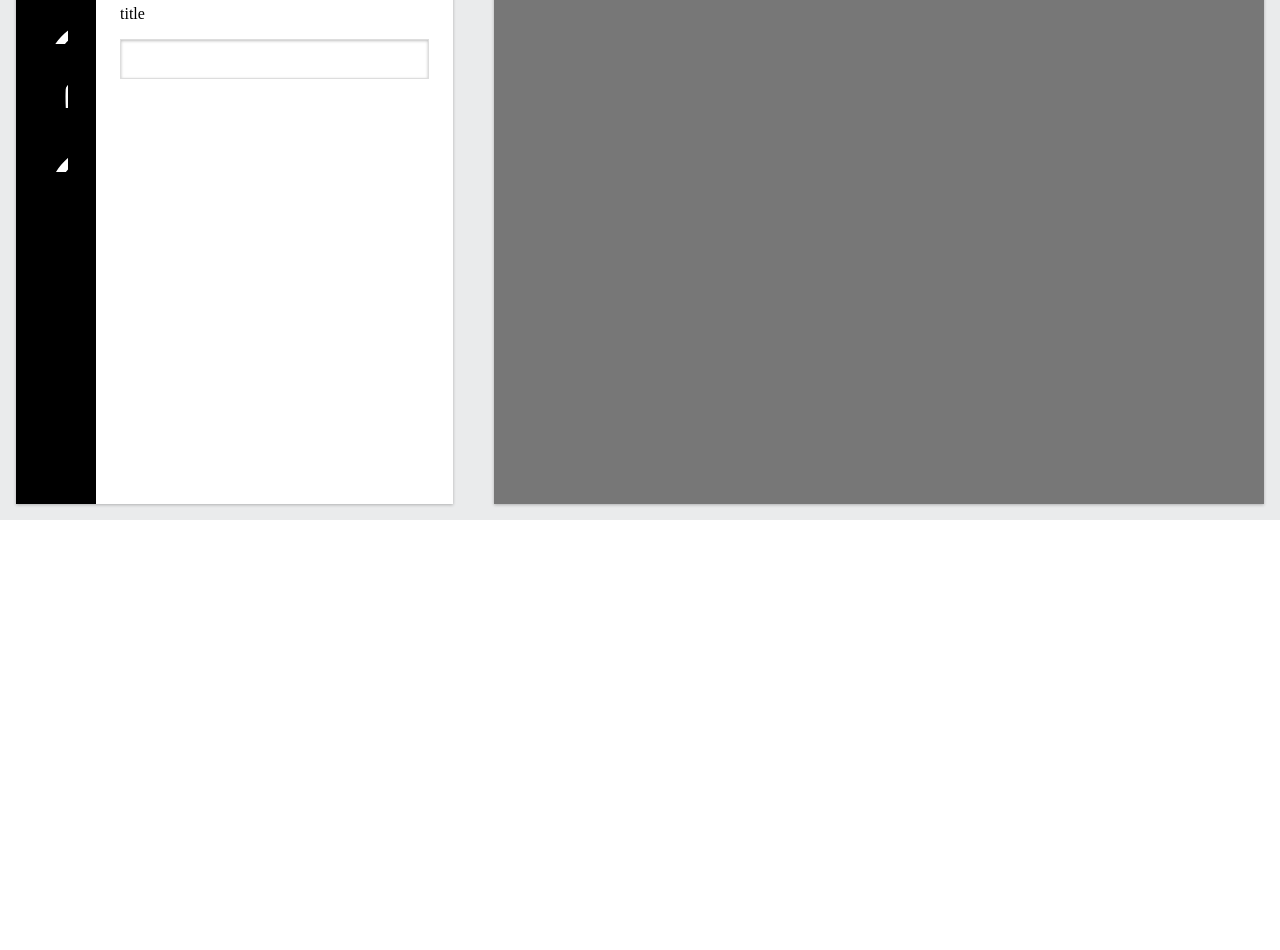
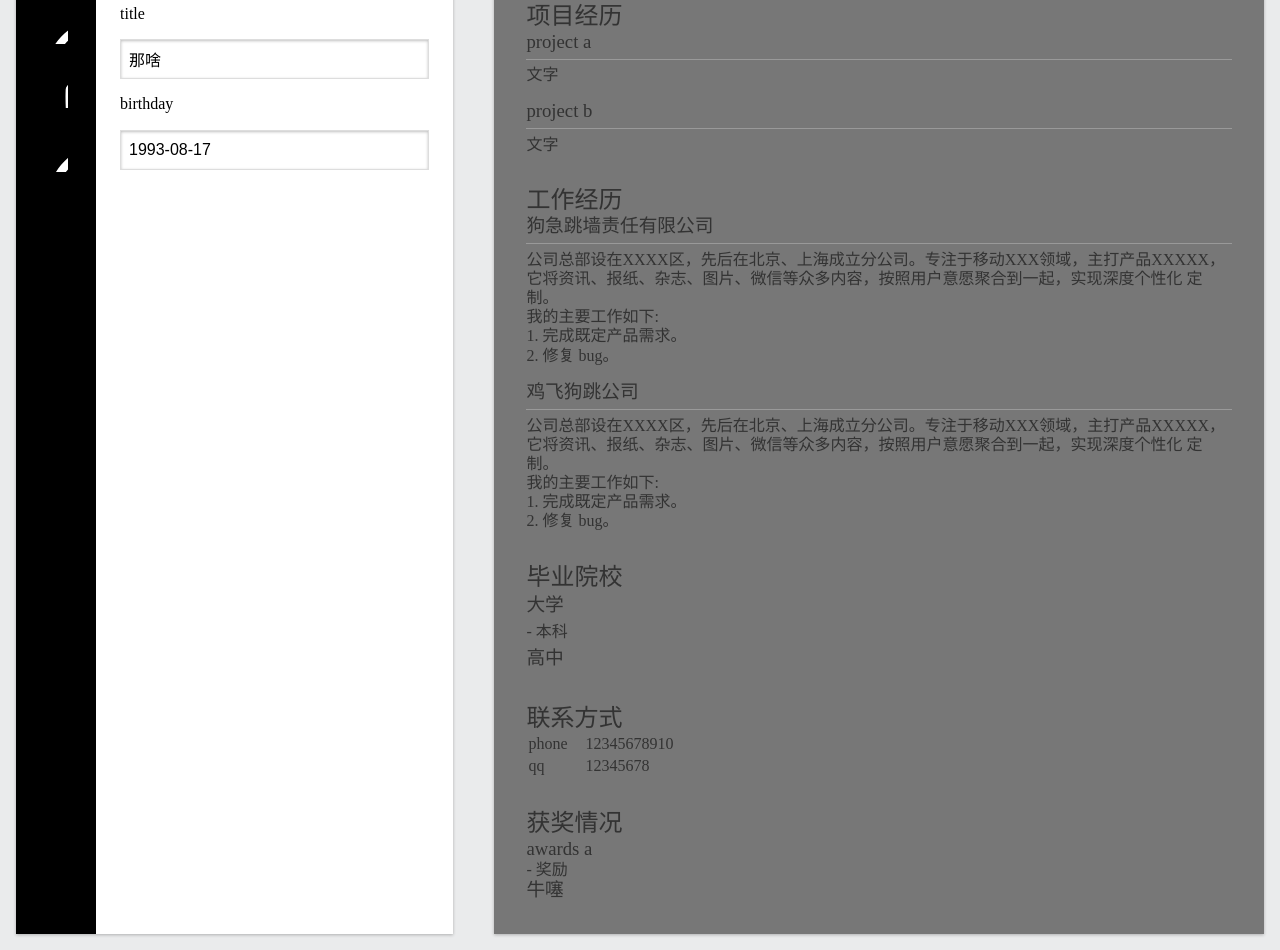
Before and after one commit to Hungereeeeee/resume, a Vue app: page / in a window 1280 px wide. Shown: the part 280-1230 px from the top of the page. Before the commit the page ends 800 px from the top, so only its background shows below. Built offline with nearby package versions, Linux system fonts and the light colour scheme.

Commit message:
添加功能

```diff
--- a/package.json
+++ b/package.json
@@ -12,9 +12,10 @@
     "lint": "eslint --ext .js,.vue src test/unit/specs"
   },
   "dependencies": {
+    "normalize.css": "^5.0.0",
     "vue": "^2.1.10",
     "vue-router": "^2.2.0",
-    "normalize.css": "^5.0.0"
+    "vuex": "^2.1.2"
   },
   "devDependencies": {
     "autoprefixer": "^6.7.2",
--- a/src/App.vue
+++ b/src/App.vue
@@ -21,13 +21,11 @@ import ResumeEditor from './components/ResumeEditor'
 import ResumePreview from './components/ResumePreview'
 import icons from './assets/icons'
 
+import store from './store/index'
+
 export default {
   name: 'app',
-  data: function(){
-    return {
-      text:'你好'
-    }
-  },
+  store,
   components: {Topbar,ResumeEditor,ResumePreview},
   created(){
     document.body.insertAdjacentHTML('afterbegin',icons)
@@ -37,7 +35,7 @@ export default {
 
 <style lang="stylus" rel="stylesheet/stylus">
   .page
-    height: 100vh
+    /*height: 100vh*/
     display: flex
     flex-direction: column
     background: #EAEBEC
@@ -54,7 +52,7 @@ export default {
       align-self: center
 
   #resumeEditor
-    width: 35%
+    min-width: 35%
     background: #444
 
   #resumePreview
--- a/src/components/ResumeEditor.vue
+++ b/src/components/ResumeEditor.vue
@@ -7,33 +7,22 @@
             <use :xlink:href="`#icon-${item.icon}`"></use>
           </svg>
         </li>
-        <!--<li v-for="(item,index) in resume" :class = "{active: item === selected}" @click = "selected = item">-->
-          <!--&lt;!&ndash;{{index}}&ndash;&gt;-->
-          <!--<svg class="icon">-->
-            <!--<use :xlink:href="`#icon-${item.icon}`"></use>-->
-          <!--</svg>-->
-        <!--</li>-->
       </ol>
     </nav>
       <ol class="panels">
-        <!--<li v-for="item in resume" v-show="item === selected">-->
         <li v-for="item in resume.config" v-show="item.field === selected">
             <div v-if="resume[item.field] instanceof Array">
               <div class="subitem" v-for="subitem in resume[item.field]">
                 <div class="resumeField" v-for="(value,key) in subitem">
                   <label>{{key}}</label>
-                  <input type="text" :value="value">
+                  <input type="text" :value="value" @input="subitem[key] = $event.target.value">
                 </div>
               </div>
             </div>
             <div v-else class="resumeField" v-for="(value,key) in resume[item.field]">
               <label>{{key}}</label>
-              <input type="text" v-model="resume[item.field][key]">
+              <input type="text" :value="value" @input="resume[item.field][key] = $event.target.value">
             </div>
-          <!--<div v-for="(value,key) in item">-->
-            <!--<label>{{key}}</label>-->
-            <!--<input type="text" :value="value">-->
-          <!--</div>-->
         </li>
       </ol>
 
@@ -43,61 +32,20 @@
 <script type="text/ecmascript-6">
   export default {
     name: 'ResumeEditor',
-    data(){
-      return {
-        selected: 'profile',
-        resume: {
-          config: [
-            { field: 'profile',icon: 'id' },
-            { field: 'work history', icon: 'work'},
-            { field: 'education',icon: 'book'},
-            { field: 'projects',icon: 'heart'},
-            { field: 'awards',icon: 'cup'},
-            { field: 'contacts',icon: 'phone'},
-          ],
-          profile:{
-            name:'',
-            city:'',
-            title:''
-          },
-          'work history': [
-            {company: 'AL', content: '我的第二份工作是'},
-            {company: 'TX', content: '我的第一份工作是'},
-          ],
-          education: [
-            { school: 'AL', content: '文字' },
-            { school: 'TX', content: '文字' },
-          ],
-          projects: [
-            { name: 'project a', content: '文字' },
-            { name: 'project b', content: '文字' },
-          ],
-          awards: [
-            { name: 'awards a', content: '文字' },
-            { name: 'awards a', content: '文字' },
-          ],
-          contacts: [
-            { contact: 'phone', content: '12345678910' },
-            { school: 'phone', content: '12345678' },
-          ],
-
+    computed:{
+      selected:{
+        get(){
+          return this.$store.state.selected
+        },
+        set(value){
+          return this.$store.commit('switchTab',value)
         }
-        // resume: {
-        //   profile: {
-        //     icon: 'id',
-        //     name: '',
-        //     city: '',
-        //     title: ''
-        //   },
-        //   'work history': { icon: 'work',  items: [ {company: 'AL', content: '我的第二份工作是'},
-        //          {company: 'TX', content: '我的第一份工作是'},] },
-        //   education: { icon: 'book',  items: [] },
-        //   projects: { icon: 'heart',  items: [] },
-        //   awards: { icon: 'cup',  items: [] },
-        //   contacts: { icon: 'phone',  items: [] },
-        // }
-
+      },
+      resume(){
+          return this.$store.state.resume
       }
+    },
+    methods:{
     }
   }
 </script>
--- a/src/components/ResumePreview.vue
+++ b/src/components/ResumePreview.vue
@@ -1,12 +1,81 @@
 <template>
   <div id="resumePreview">
-    I am resumePreview
+   <section data-name="profile" v-show="resume.profile">
+     <h1>
+       {{resume.profile.name}}
+     </h1>
+     <h2>{{resume.profile.title}}</h2>
+     <p>
+       <small>{{resume.profile.city}}</small>
+       <small>{{resume.profile.birthday}}</small>
+     </p>
+   </section>
+
+    <section data-name="projects" v-show="resume.projects">
+      <h2>项目经历</h2>
+      <ol>
+        <li v-for="item in resume.projects">
+          <h3>{{item.name}}</h3>
+          <p v-show="item.content">{{item.content}}</p>
+        </li>
+      </ol>
+    </section>
+
+    <section data-name="workHistory" v-show="resume.workHistory">
+      <h2>工作经历</h2>
+      <ol>
+        <li v-for="item in resume.workHistory">
+          <h3>{{item.company}}</h3>
+          <p v-show="item.content">{{item.content}}</p>
+        </li>
+      </ol>
+    </section>
+
+    <section data-name="education" v-show="resume.education">
+      <h2>毕业院校</h2>
+      <ol>
+        <li v-for="item in resume.education">
+          <h3>{{item.school}}</h3>
+          <span v-show="item.content"> - {{item.content}}</span>
+        </li>
+      </ol>
+    </section>
+
+    <section data-name="contacts" v-show="resume.contacts">
+      <h2>联系方式</h2>
+      <table>
+        <tr v-for="item in resume.contacts">
+          <td>{{item.contact}}</td>
+          <td v-show="item.content"> {{item.content}} </td>
+        </tr>
+      </table>
+    </section>
+
+    <section data-name="awards" v-show="resume.awards">
+      <h2>获奖情况</h2>
+      <ol>
+        <li v-for="item in resume.awards">
+          <h3>{{item.name}}</h3>
+          <p v-show="item.content"> - {{item.content}} </p>
+        </li>
+      </ol>
+    </section>
+
+
   </div>
 </template>
 
 <script type="text/ecmascript-6">
   export default {
-    name:'ResumePreview'
+    name:'ResumePreview',
+    computed:{
+      resume(){
+        return this.$store.state.resume
+      }
+    },
+    created(){
+      console.log(this.resume)
+    }
   }
 </script>
 
@@ -14,4 +83,36 @@
   #resumePreview
     background: #ffffff
     box-shadow: 0 1px 3px 0 rgba(0,0,0,0.25)
+    padding: 2em
+    color: #333
+    line-height : 1.2
+    *
+      box-sizing: border-box; font-variant: normal; font-weight: normal;
+    ol
+      list-style none
+    section+section
+      margin-top: 2em
+    p
+      white-space:pre-line
+    section
+      >h2:firstchild
+        background: #ddd; display: inline-block; padding: .2em;margin-bottom: .5em;
+    section[data-name="profile"]
+      >h1
+        margin:.1em 0
+        font-size: 4em
+    section[data-name="workHistory"],
+    section[data-name="projects"],
+    section[data-name="workHistory"]
+      li+li
+        margin-top : 1em
+      li
+        h3
+          border-bottom: 1px solid #999; padding-bottom: .3em; margin-bottom: .3em;
+    section[data-name="education"]
+      li
+        line-height 1.5
+    section[data-name="contacts"]
+      td:first-child
+        padding-right: 1em
 </style>
--- /dev/null
+++ b/src/store/index.js
@@ -0,0 +1,58 @@
+import Vuex from 'vuex'
+import Vue from 'vue'
+
+Vue.use(Vuex)
+
+export default new Vuex.Store({
+  state:{
+    selected: 'profile',
+    resume: {
+      config: [
+        { field: 'profile',icon: 'id' },
+        { field: 'workHistory', icon: 'work'},
+        { field: 'education',icon: 'book'},
+        { field: 'projects',icon: 'heart'},
+        { field: 'awards',icon: 'cup'},
+        { field: 'contacts',icon: 'phone'},
+      ],
+      profile:{
+        name:'那谁',
+        city:'那哪',
+        title:'那啥',
+        birthday:'1993-08-17'
+      },
+      'workHistory': [
+        {company: '狗急跳墙责任有限公司', content:  `公司总部设在XXXX区，先后在北京、上海成立分公司。专注于移动XXX领域，主打产品XXXXX，它将资讯、报纸、杂志、图片、微信等众多内容，按照用户意愿聚合到一起，实现深度个性化 定制。
+我的主要工作如下:
+1. 完成既定产品需求。
+2. 修复 bug。`},
+        {company: '鸡飞狗跳公司', content:  `公司总部设在XXXX区，先后在北京、上海成立分公司。专注于移动XXX领域，主打产品XXXXX，它将资讯、报纸、杂志、图片、微信等众多内容，按照用户意愿聚合到一起，实现深度个性化 定制。
+我的主要工作如下:
+1. 完成既定产品需求。
+2. 修复 bug。`},
+      ],
+      education: [
+        { school: '大学', content: '本科' },
+        { school: '高中' },
+      ],
+      projects: [
+        { name: 'project a', content: '文字' },
+        { name: 'project b', content: '文字' },
+      ],
+      awards: [
+        { name: 'awards a', content: '奖励' },
+        { name: '牛噻' },
+      ],
+      contacts: [
+        { contact: 'phone', content: '12345678910' },
+        { contact: 'qq', content: '12345678' },
+      ],
+    }
+  },
+  mutations:{
+    switchTab(state,payload){
+      state.selected = payload
+    },
+
+  }
+})
```
Also changed, not shown: 10 other files (tests, documents, lock files or other folders).
